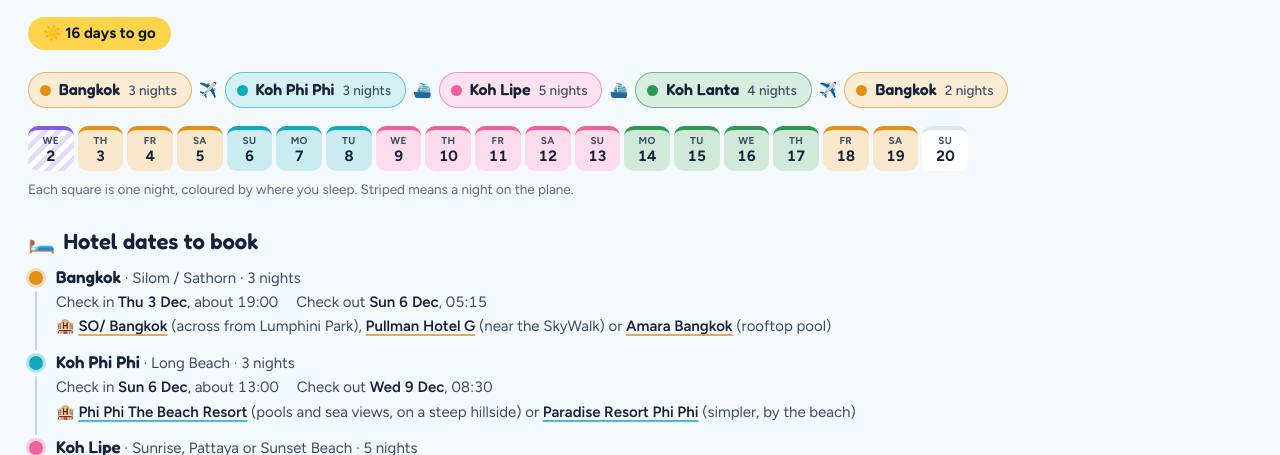
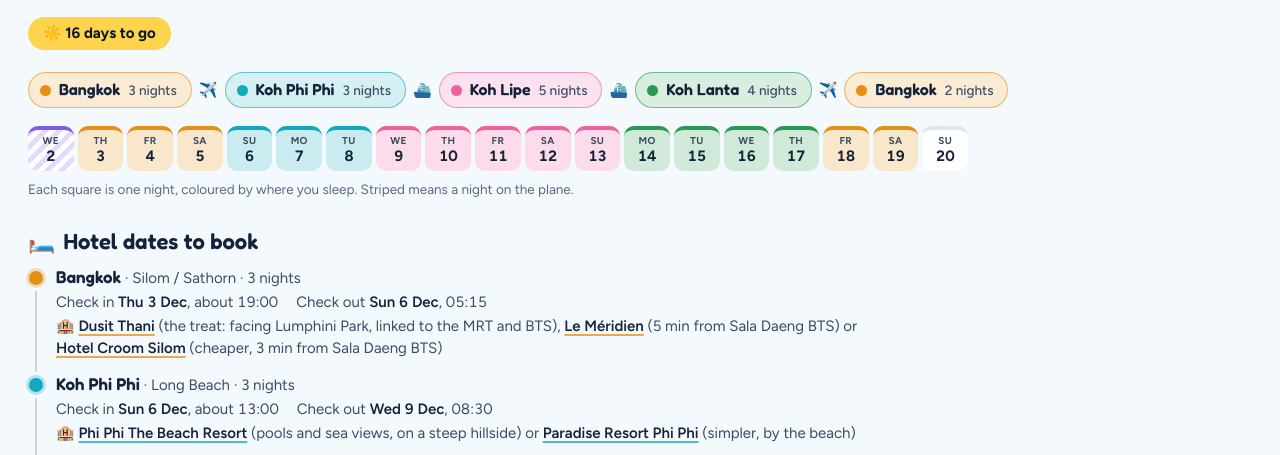
Before and after one commit to edvinasrad/thailand-trip, a plain HTML site: page index.html in a window 1280 px wide. Shown: the part 355-810 px from the top of the page. Drawn offline with nearby package versions, Linux system fonts and the light colour scheme.

Commit message:
Pick first-stay Bangkok hotels by Sala Daeng and Lumphini Park
Dusit Thani, Le Méridien and Hotel Croom Silom: the park is a walk, and the
MRT and BTS reach the rest of the plan directly.

Co-Authored-By: Claude Opus 5.5 <noreply@anthropic.com>
Claude-Session: https://claude.ai/code/session_018edYbVrxGjEhfo1NjUrKWx

```diff
--- a/index.html
+++ b/index.html
@@ -408,7 +408,7 @@ table.fees { width: 100%; border-collapse: collapse; font-size: 15px; }
   <ul class="stays" aria-labelledby="stays-h">
     <li class="s-bkk"><span class="pl">Bangkok</span> · Silom / Sathorn · 3&nbsp;nights
       <span class="io"><span>Check in <b>Thu 3 Dec</b>, about 19:00</span><span>Check out <b>Sun 6 Dec</b>, 05:15</span></span>
-      <span class="ht"><span aria-hidden="true">🏨</span> <a href="https://www.google.com/maps/search/?api=1&amp;query=SO%2F+Bangkok+hotel" target="_blank" rel="noopener">SO/ Bangkok</a> (across from Lumphini Park), <a href="https://www.google.com/maps/search/?api=1&amp;query=Pullman+Bangkok+Hotel+G" target="_blank" rel="noopener">Pullman Hotel G</a> (near the SkyWalk) or <a href="https://www.google.com/maps/search/?api=1&amp;query=Amara+Bangkok+Surawong" target="_blank" rel="noopener">Amara Bangkok</a> (rooftop pool)</span></li>
+      <span class="ht"><span aria-hidden="true">🏨</span> <a href="https://www.google.com/maps/search/?api=1&amp;query=Dusit+Thani+Bangkok" target="_blank" rel="noopener">Dusit Thani</a> (the treat: facing Lumphini Park, linked to the MRT and BTS), <a href="https://www.google.com/maps/search/?api=1&amp;query=Le+Meridien+Bangkok+Surawong" target="_blank" rel="noopener">Le Méridien</a> (5 min from Sala Daeng BTS) or <a href="https://www.google.com/maps/search/?api=1&amp;query=Nishitetsu+Hotel+Croom+Bangkok+Silom" target="_blank" rel="noopener">Hotel Croom Silom</a> (cheaper, 3 min from Sala Daeng BTS)</span></li>
     <li class="s-pp"><span class="pl">Koh Phi Phi</span> · Long Beach · 3&nbsp;nights
       <span class="io"><span>Check in <b>Sun 6 Dec</b>, about 13:00</span><span>Check out <b>Wed 9 Dec</b>, 08:30</span></span>
       <span class="ht"><span aria-hidden="true">🏨</span> <a href="https://www.google.com/maps/search/?api=1&amp;query=Phi+Phi+The+Beach+Resort+Long+Beach" target="_blank" rel="noopener">Phi Phi The Beach Resort</a> (pools and sea views, on a steep hillside) or <a href="https://www.google.com/maps/search/?api=1&amp;query=Paradise+Resort+Phi+Phi+Long+Beach" target="_blank" rel="noopener">Paradise Resort Phi Phi</a> (simpler, by the beach)</span></li>
@@ -633,7 +633,7 @@ table.fees { width: 100%; border-collapse: collapse; font-size: 15px; }
     <li><a href="https://odessia.com/hotels/thailand/krabi/ko-lanta/srilanta-resort-and-spa" target="_blank" rel="noopener">SriLanta Resort and Spa</a> and <a href="https://www.travelocity.com/Ko-Lanta-Hotels-SriLanta-Resort-And-Spa.h7828915.Hotel-Information" target="_blank" rel="noopener">its address</a></li>
     <li><a href="https://www.visitthailandtoday.com/restaurants/koh-lanta/yawee-restaurant" target="_blank" rel="noopener">Yawee</a> and <a href="https://www.happycow.net/reviews/yawee-koh-lanta-148076" target="_blank" rel="noopener">its HappyCow reviews</a></li>
     <li><a href="https://abuja.thaiembassy.org/en/content/thailand-digital-arrival-card-tdac" target="_blank" rel="noopener">Thai embassy: the TDAC arrival card</a></li>
-    <li>Hotel picks, checked 16 Nov 2026: <a href="https://www.agoda.com/phi-phi-the-beach-resort/hotel/koh-phi-phi-th.html" target="_blank" rel="noopener">Phi Phi The Beach Resort</a>, <a href="https://www.expedia.com/Ko-Phi-Phi-Hotels-Paradise-Resort-Phi-Phi.h17891121.Hotel-Information" target="_blank" rel="noopener">Paradise Resort Phi Phi</a>, <a href="https://www.thelostpassport.com/koh-lipe-hotels/" target="_blank" rel="noopener">The Lost Passport: Lipe hotels</a>, <a href="https://www.agoda.com/idyllic-concept-resort/hotel/koh-lipe-th.html" target="_blank" rel="noopener">Idyllic Concept</a>, <a href="https://www.booking.com/hotel/th/akira-lipe-resort.html" target="_blank" rel="noopener">Akira Lipe</a>, <a href="https://www.agoda.com/amara-bangkok-hotel/hotel/bangkok-th.html" target="_blank" rel="noopener">Amara Bangkok</a> and <a href="https://www.hotels.com/ho258126" target="_blank" rel="noopener">Siam@Siam</a></li>
+    <li>Hotel picks, checked 16 Nov 2026: <a href="https://www.agoda.com/phi-phi-the-beach-resort/hotel/koh-phi-phi-th.html" target="_blank" rel="noopener">Phi Phi The Beach Resort</a>, <a href="https://www.expedia.com/Ko-Phi-Phi-Hotels-Paradise-Resort-Phi-Phi.h17891121.Hotel-Information" target="_blank" rel="noopener">Paradise Resort Phi Phi</a>, <a href="https://www.thelostpassport.com/koh-lipe-hotels/" target="_blank" rel="noopener">The Lost Passport: Lipe hotels</a>, <a href="https://www.agoda.com/idyllic-concept-resort/hotel/koh-lipe-th.html" target="_blank" rel="noopener">Idyllic Concept</a>, <a href="https://www.booking.com/hotel/th/akira-lipe-resort.html" target="_blank" rel="noopener">Akira Lipe</a>, <a href="https://www.dusit.com/dusitthani-bangkok/main/" target="_blank" rel="noopener">Dusit Thani Bangkok</a>, <a href="https://www.expedia.com.au/Bangkok-Hotels-Le-Meridien-Bangkok.h1969078.Hotel-Information" target="_blank" rel="noopener">Le Méridien Bangkok</a>, <a href="https://uk.trip.com/hotels/bangkok-hotel-detail-121671207/nishitetsu-hotel-croom-bangkok-silom/review.html" target="_blank" rel="noopener">Hotel Croom Silom</a> and <a href="https://www.hotels.com/ho258126" target="_blank" rel="noopener">Siam@Siam</a></li>
   </ul>
 </section>
 </main>
```
